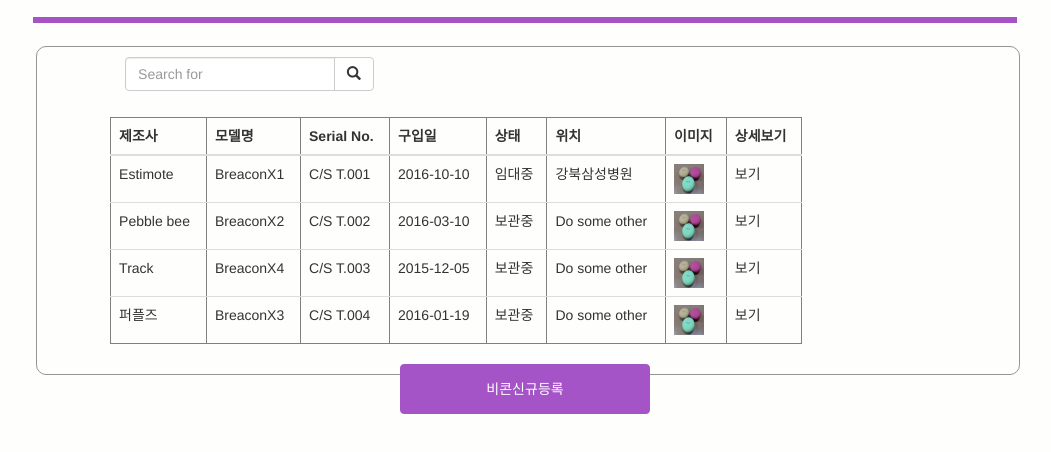
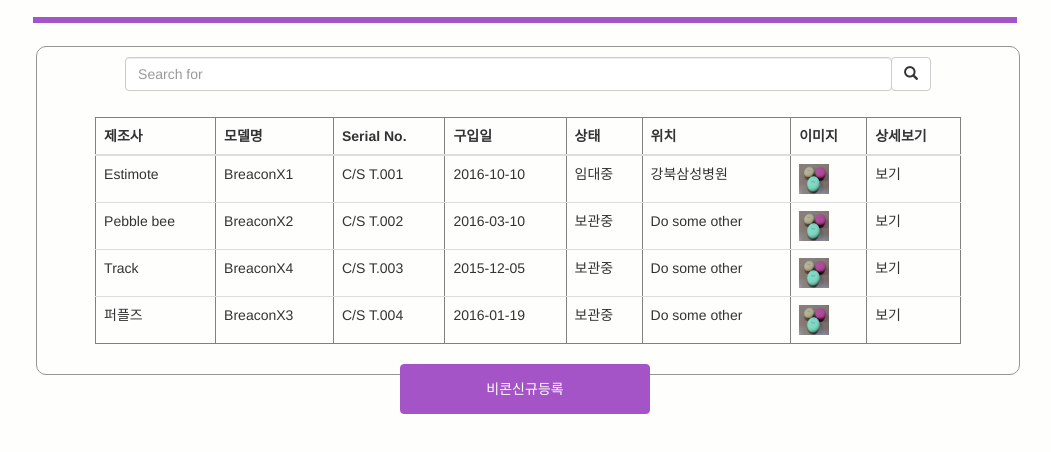
Before and after one commit to bargarock/mobile_ad, a website: page views/setBeacon.html in a window 1280 px wide. Shown: the part 188-640 px from the top of the page, without its empty margins (115-1166 px from the left). Drawn offline with nearby package versions, Linux system fonts and the light colour scheme; files whose address does not match are found by name.

Commit message:
20161120

```diff
--- a/views/setBeacon.html
+++ b/views/setBeacon.html
@@ -4,15 +4,12 @@
   <meta charset="utf-8">
   <meta name="viewport" content="width=device-width, initial-scale=1">
 
-  <link rel="stylesheet" href="https://maxcdn.bootstrapcdn.com/bootstrap/3.3.7/css/bootstrap.min.css">
-  <link rel="stylesheet" href="https://cdnjs.cloudflare.com/ajax/libs/bootstrap-datepicker/1.5.0/css/bootstrap-datepicker3.min.css">
+  <link rel="stylesheet" href="/css/bootstrap.min.css">
   <link rel="stylesheet" href="/css/setAdver.css">
 
   <script src="https://ajax.googleapis.com/ajax/libs/jquery/1.12.4/jquery.min.js"></script>
-  <script src="https://maxcdn.bootstrapcdn.com/bootstrap/3.3.7/js/bootstrap.min.js"></script>
   <script src="js/bootstrap-datepicker.js"></script>
   <script src="js/setBeacon.js"></script>
-  <script type='text/javascript' src="https://cdnjs.cloudflare.com/ajax/libs/bootstrap-datepicker/1.5.0/js/bootstrap-datepicker.min.js"></script>
 <script type='text/javascript'>
 $(function(){
 	$('.input-daterange').datepicker({
@@ -84,7 +81,7 @@ $(function() {
 
 		<div id="beaconDiv">
 				<div class="container" style="width: 90%">
-			        <div class="col-md-4">
+			        <div class="col-md-3" style="width: 100%">
 			            <form action="#" method="get">
 			                <div class="input-group">
 			                    <!-- USE TWITTER TYPEAHEAD JSON WITH API TO SEARCH -->
@@ -99,7 +96,7 @@ $(function() {
 			        <br/>
 			        <br/>
 					<div class="row">
-						<div class="col-md-10">
+						<div class="col-md-13">
 				    	 <table class="table table-list-search" border="1">
 				                    <thead>
 				                        <tr>
```
